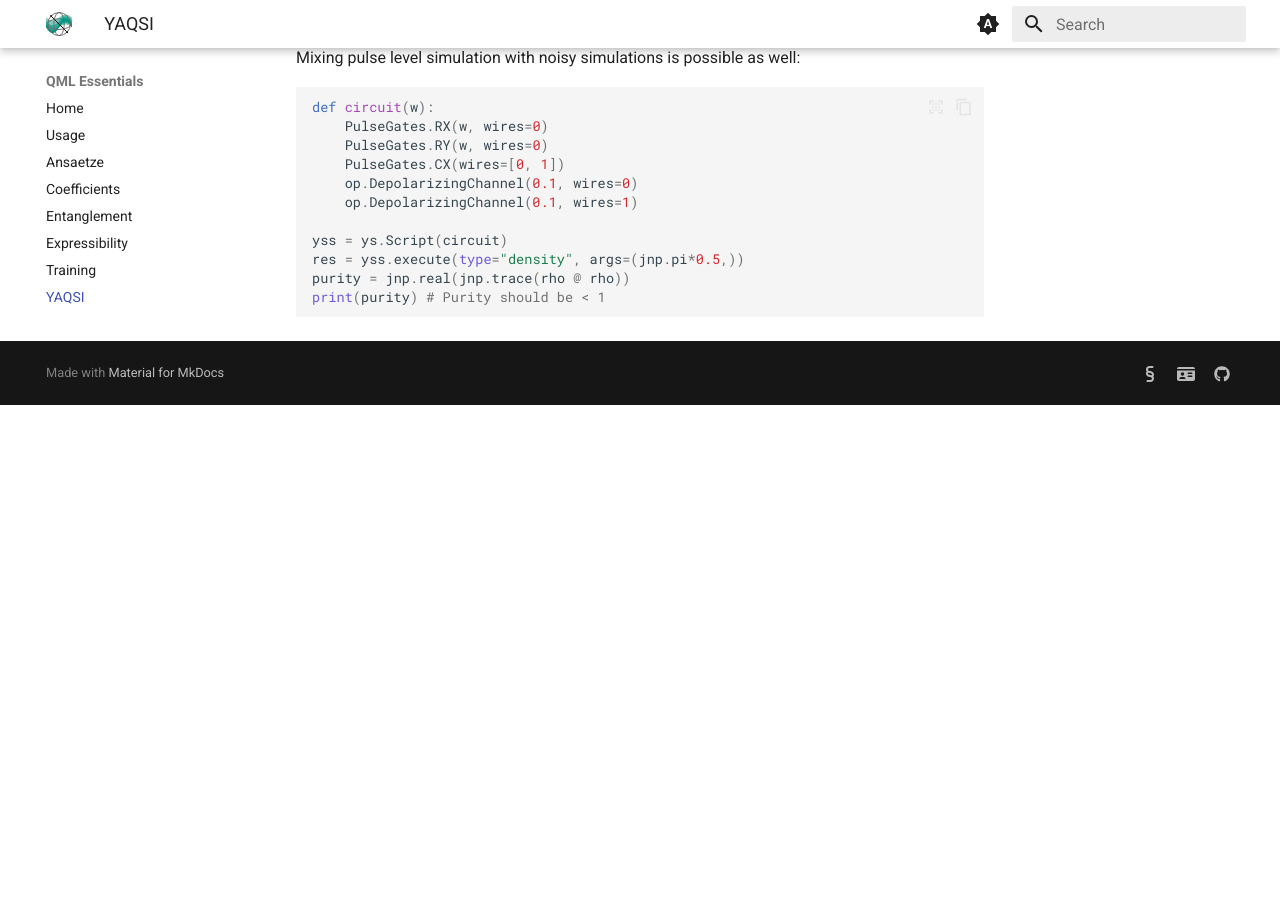
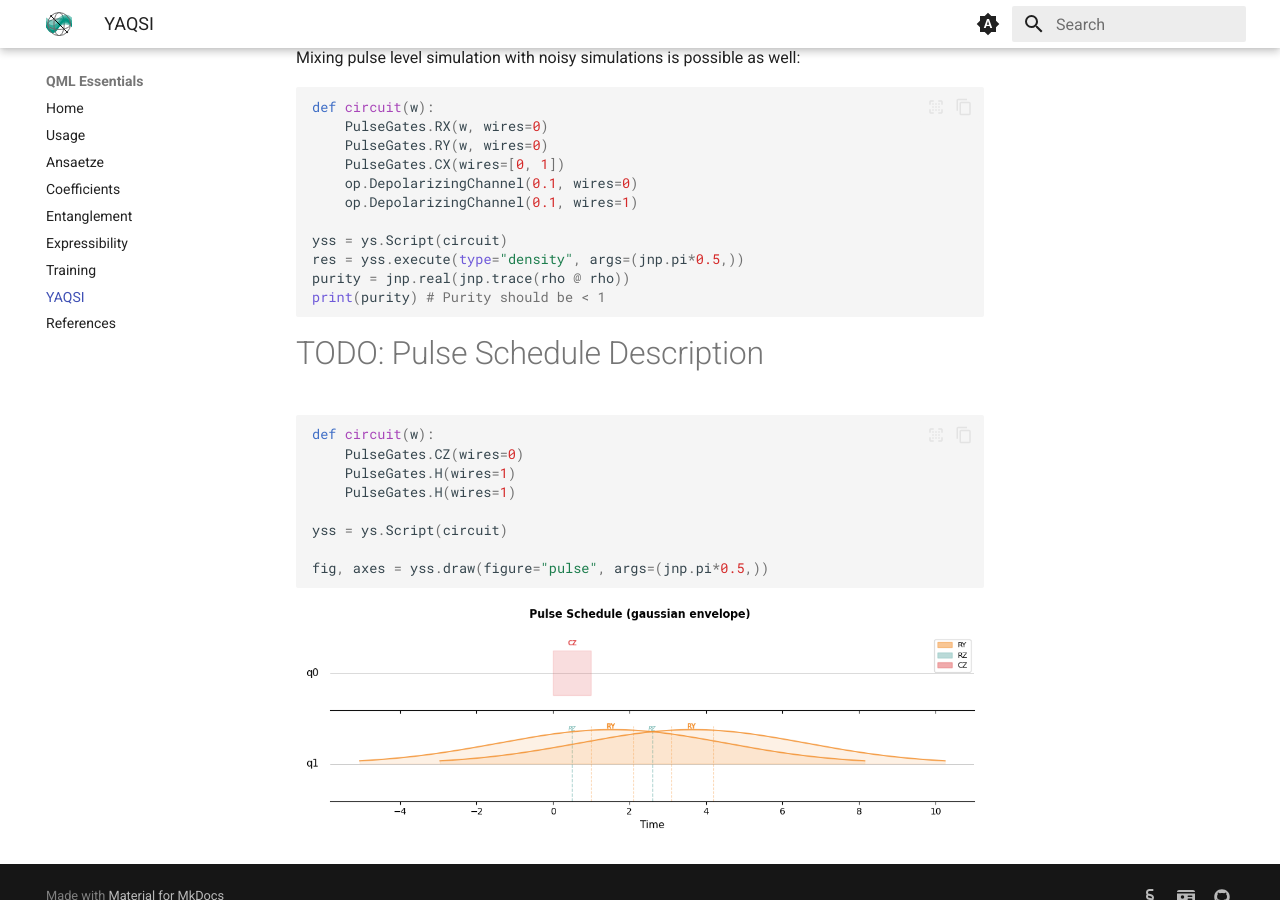
Before and after one commit to cirKITers/qml-essentials, an MkDocs documentation site: the page built from docs/yaqsi.md, in a window 1280 px wide and 900 px high, scrolled down 3631 px. Built offline with MkDocs 1.6.1 and Material for MkDocs 9.7.7, drawn with Linux system fonts in a browser that asks for light colours; before the commit the page ends 4036 px from its top, so only the background shows below that.

Commit message:
pulse schedule
Signed-off-by: Melvin Strobl <lc3267@kit.edu>

````diff
--- a/docs/yaqsi.md
+++ b/docs/yaqsi.md
@@ -144,3 +144,19 @@ res = yss.execute(type="density", args=(jnp.pi*0.5,))
 purity = jnp.real(jnp.trace(rho @ rho))
 print(purity) # Purity should be < 1
 ```
+
+#TODO: Pulse Schedule Description
+
+```python
+def circuit(w):
+    PulseGates.CZ(wires=0)
+    PulseGates.H(wires=1)
+    PulseGates.H(wires=1)
+
+yss = ys.Script(circuit)
+
+fig, axes = yss.draw(figure="pulse", args=(jnp.pi*0.5,))
+```
+
+![pulse-schedule](figures/pulse_schedule_light.png#center#only-light)
+![pulse-schedule](figures/pulse_schedule_dark.png#center#only-dark)
````
Also changed, not shown: docs/figures/pulse_schedule_dark.png (added), docs/figures/pulse_schedule_light.png (added), docs/yaqsi.ipynb.
